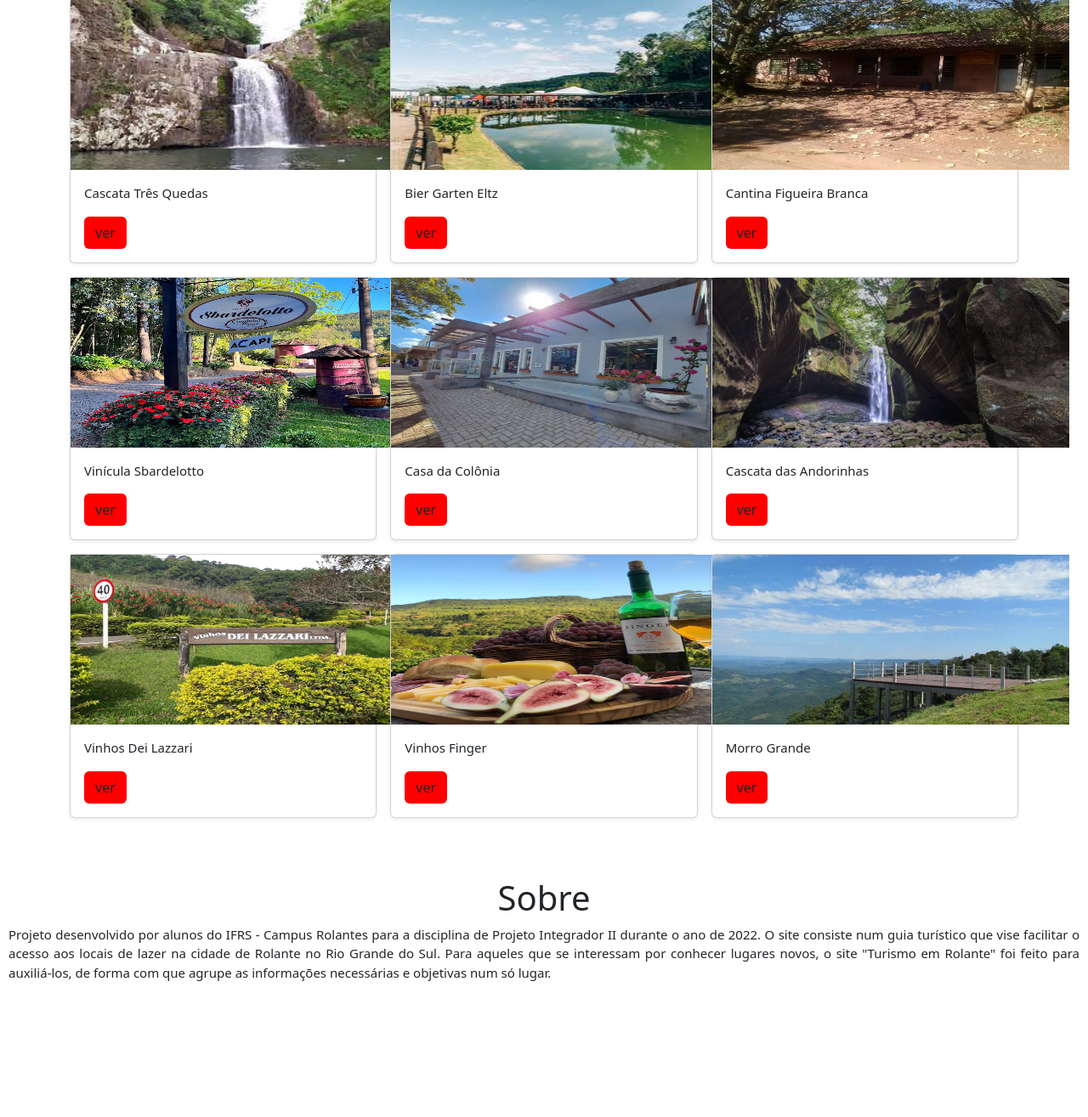
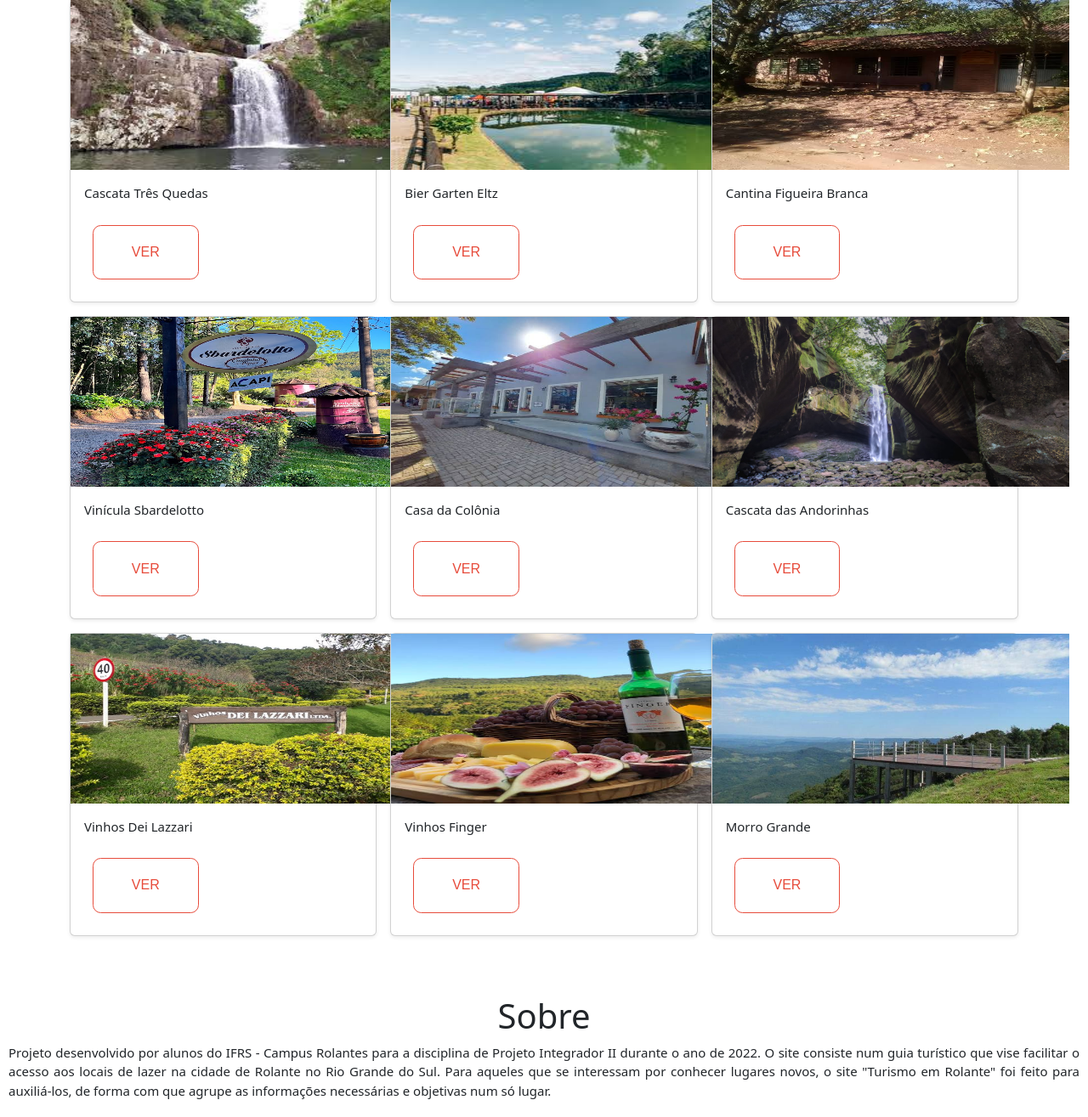
Before and after one commit to Jemuhlen/Site-de-turismo, a PHP site: page / in a window 1280 px wide. Shown: the part 1895-3210 px from the top of the page at 85% size. Run offline with PHP 8.4, Linux system fonts and the light colour scheme; data that the repository does not hold is empty; some libraries are stand-ins or nearby versions.

Commit message:
Update style.css

```diff
--- a/css/style.css
+++ b/css/style.css
@@ -72,6 +72,7 @@ html, body{
   padding: 0;
   margin: 0;
 }
+
 .btn-pontos{
   background-color: red;
 }
@@ -102,6 +103,7 @@ html, body{
   box-shadow: inset 0 .5em 1.5em rgba(0, 0, 0, .1), inset 0 .125em .5em rgba(0, 0, 0, .15);
 }
 
+
 .b-example-vr {
   flex-shrink: 0;
   width: 1.5rem;
@@ -109,14 +111,45 @@ html, body{
 }
 
 .bi {
-  vertical-align: -.125em;
+  vertical-align: -.100em;
   fill: currentColor;
 }
-
-
-
-
-
+.btn {
+  box-sizing: border-box;
+  -webkit-appearance: none;
+     -moz-appearance: none;
+          appearance: none;
+  background-color: transparent;
+  border: 0.5px solid #e74c3c;
+  border-radius: 0.6em;
+  color: #e74c3c;
+  cursor: pointer;
+  display: -webkit-box;
+  display: -webkit-flex;
+  display: -ms-flexbox;
+  display: flex;
+  -webkit-align-self: center;
+  -ms-flex-item-align: center;
+      align-self: center;
+font-size: 1rem;
+font-weight: 400;
+line-height: center;
+margin: 10px;
+padding: 1.2em 2.8em;
+text-decoration: none;
+text-align: center;
+text-transform: uppercase;
+font-family: 'Montserrat', sans-serif;
+font-weight: 500;
+}
+.btn:hover, .btn:focus {
+  color: #fff;
+  outline: 0;
+}
+.first {
+  -webkit-transition: box-shadow 300ms ease-in-out, color 300ms ease-in-out;
+  transition: box-shadow 300ms ease-in-out, color 300ms ease-in-out;
+}
 .sobre, .pontos-turisticos, .sugestao h1{
   text-align: center;
 }
```
